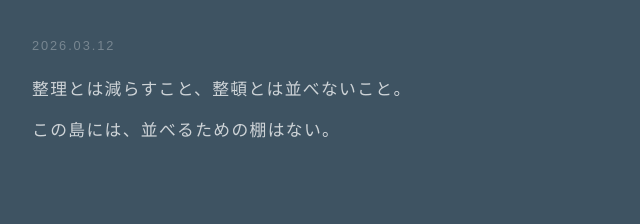
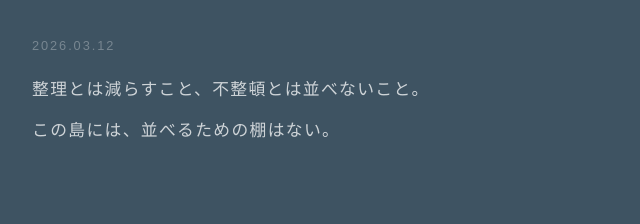
Before and after one commit to nogood500/Latebra-Chalaza, a plain HTML site: page index.html in a window 1280 px wide. Shown: the part 446-670 px from the top of the page, 198-838 px from the left. Drawn offline with Linux system fonts and the light colour scheme; a web font is replaced by a local one.

Commit message:
fix(content): correct '整頓' to '不整頓' in the first Zettel

```diff
--- a/index.html
+++ b/index.html
@@ -17,7 +17,7 @@
         <article class="zettel" style="--drift-x: -2; --drift-y: 1;">
             <div class="meta"><time datetime="2026-03-12">2026.03.12</time></div>
             <div class="content">
-                <p>整理とは減らすこと、整頓とは並べないこと。<br>
+                <p>整理とは減らすこと、不整頓とは並べないこと。<br>
                 この島には、並べるための棚はない。</p>
             </div>
         </article>
```
